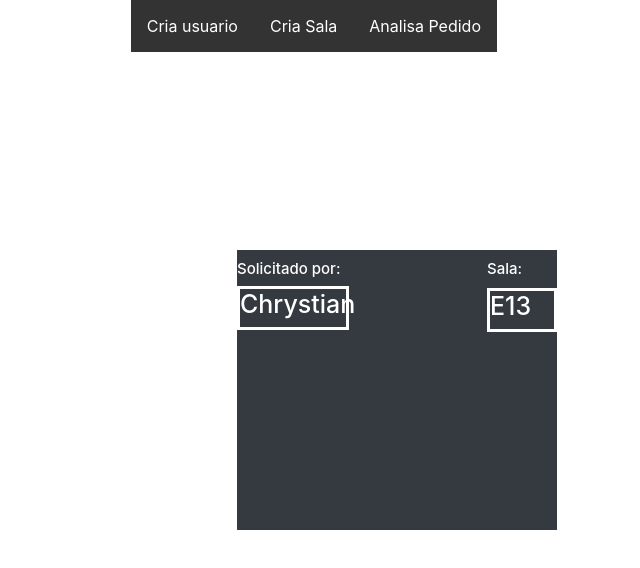
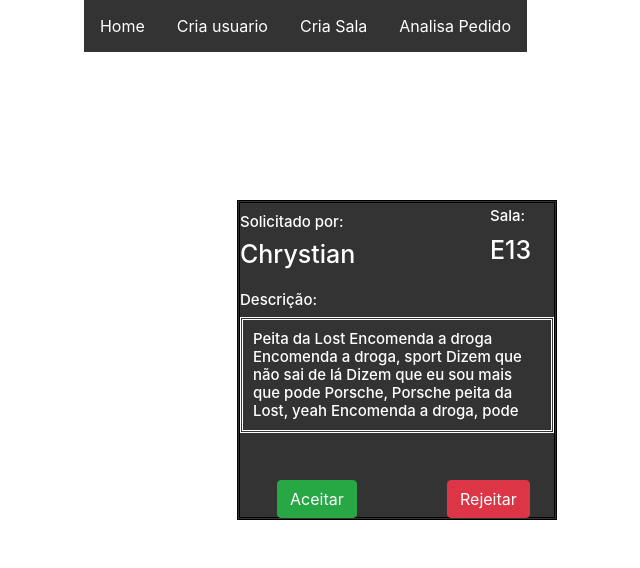
Before and after one commit to mski11/ReservaDeAmbienteWEB2, a plain HTML site: page analisaPedido.html in a window 1280 px wide. Shown: the whole page, without its empty margins (293-933 px from the left). Drawn offline with Linux system fonts and the light colour scheme.

Commit message:
esqueleto css html das paginas de adm "prontas

```diff
--- a/analisaPedido.html
+++ b/analisaPedido.html
@@ -12,13 +12,15 @@
 <body background="img/background.jpg">
     <div class="botoesCima">
         <ul>
+            <li><a href="main.html">Home</a></li>
             <li><a href="criaUsuario.html">Cria usuario</a></li>
             <li><a href="criaSala.html">Cria Sala</a></li>
             <li><a href="analisaPedido.html">Analisa Pedido</a> </li>
         </ul>
     </div>
 
-    <div class="bordaAdminDemonstracao table-dark">
+<div class="bordaAdminDemonstracao">
+
     <div class="solicitadoPor">
     <h1>Solicitado por:</h1>
     </div>
@@ -28,12 +30,26 @@
     <div class="salaSelecionadaADM">
           <h1>Sala:</h1>
     </div>
-           <div class="nomeSalaPedidoAdm table-dark">
+    <div class="nomeSalaPedidoAdm">
        <h1>E13</h1>
+    </div>
+    <div class="descricao">
+        <h1>Descrição:</h1>
+    </div>
+    <div class="conteudoDescricao col-">
+        <h1>Peita da Lost Encomenda a droga
+        Encomenda a droga, sport
+        Dizem que não sai de lá
+        Dizem que eu sou mais que pode Porsche, Porsche peita da Lost, yeah
+        Encomenda a droga, pode</h1>
     </div>
 
 </div>
-
-
+    <div class="botaoAceitar">
+    <button input type="button" class="botaoAceitar btn btn-success">Aceitar</button>
+    </div>
+            <div class="botaoRejeitar">
+                <button input type="button" class="botaoRejeitar btn btn-danger">Rejeitar</button>
+            </div>
     </body>
  </html>
--- a/css/styles.css
+++ b/css/styles.css
@@ -24,40 +24,68 @@
 .bordaAdminDemonstracao{
   position: fixed;
   left:530px;
-  top: 250px;
+  top: 200px;
   border-color: #111;
   float: left;
   padding-top:10px;
   padding-bottom:10px;
   width: 25%;
-  height: 35%;
+  height: 40%;
+  border-style: double;
+  border-color: black;
+  background-color: #333
 }
+.descricao h1{
+  position: relative;
+  top: -50px;
+  font-size: 15px;
+  color: white;
+}
+.conteudoDescricao h1{
+  border-style: double;
+  padding:10px;
+  position: relative;
+  top: -50px;
+  font-size: 15px;
+  color: white;
+
+}
+
 .solicitadoPor h1{
   font-size: 15px;
+  color: white;
+
 }
 
 .solicitou{
-  border-style: solid;
   width: 35%;
+  color: white;
+
 }
 .solicitou h1{
   font-size: 25px;
-  left:
+    color: white;
+
 }
 .salaSelecionadaADM{
   position: relative;
   left: 250px;
   top: -70px;
+    color: white;
+
 }
 .salaSelecionadaADM h1{
 font-size: 15px;
+  color: white;
+
 }
 .nomeSalaPedidoAdm{
 position: relative;
   left: 250px;
   top: -68px;
-  border-style: solid;
   width: 22%;
+    color: white;
+
 }
 .nomeSalaPedidoAdm h1{
   font-size: 25px;
@@ -90,7 +118,7 @@ position: relative;
 }
 .botoesCima{
   position: fixed;
-  right:490px;
+  right:460px;
   top:0px;
 
 }
@@ -125,3 +153,13 @@ position: relative;
 .botoesCima li a:hover{
   background-color: #111;
 }
+.botaoAceitar{
+  position: fixed;
+  top: 480px;
+  left: 570px;
+}
+.botaoRejeitar{
+  position: fixed;
+  top: 480px;
+  left: 740px;
+}
```
Also changed, not shown: criaSala.html (+1 -1 lines), criaUsuario.html (+3 -5 lines), main.html (+1 -0 lines). Lines whose indentation alone changed are shown as unchanged.
